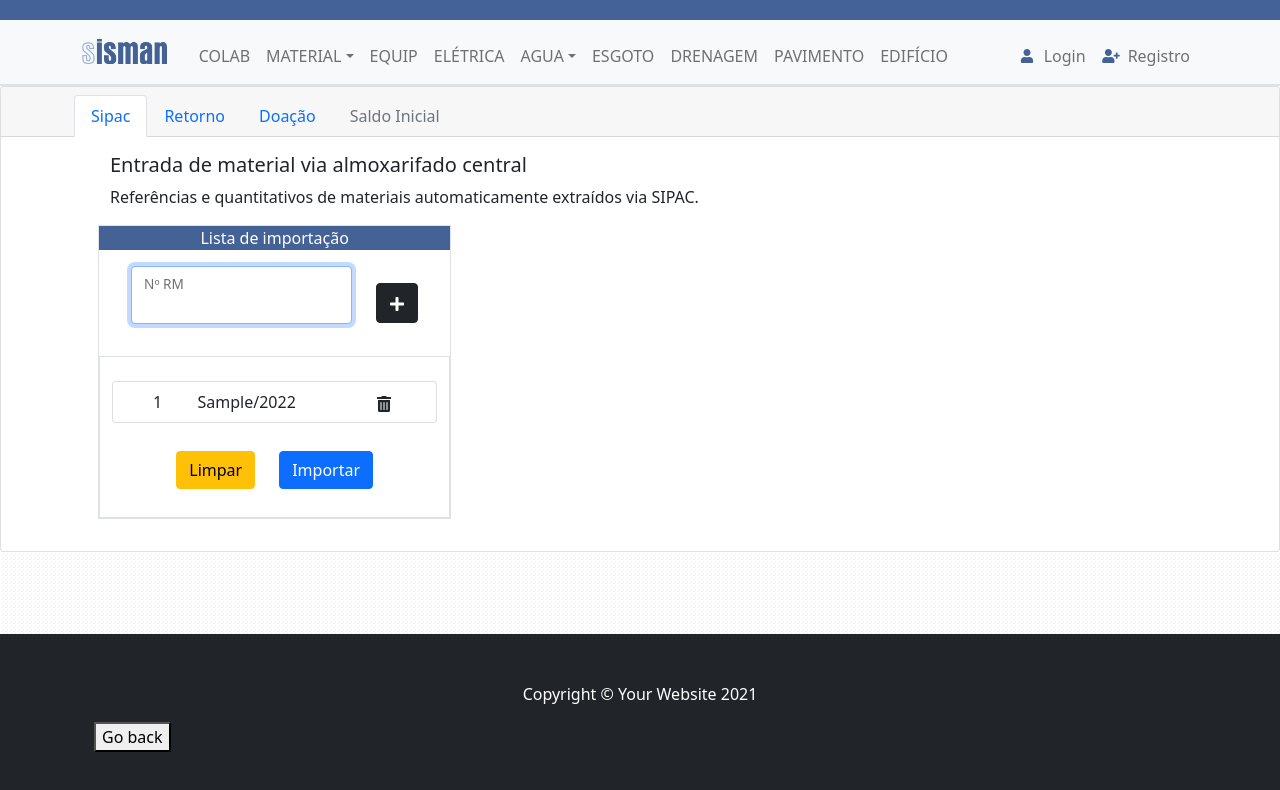
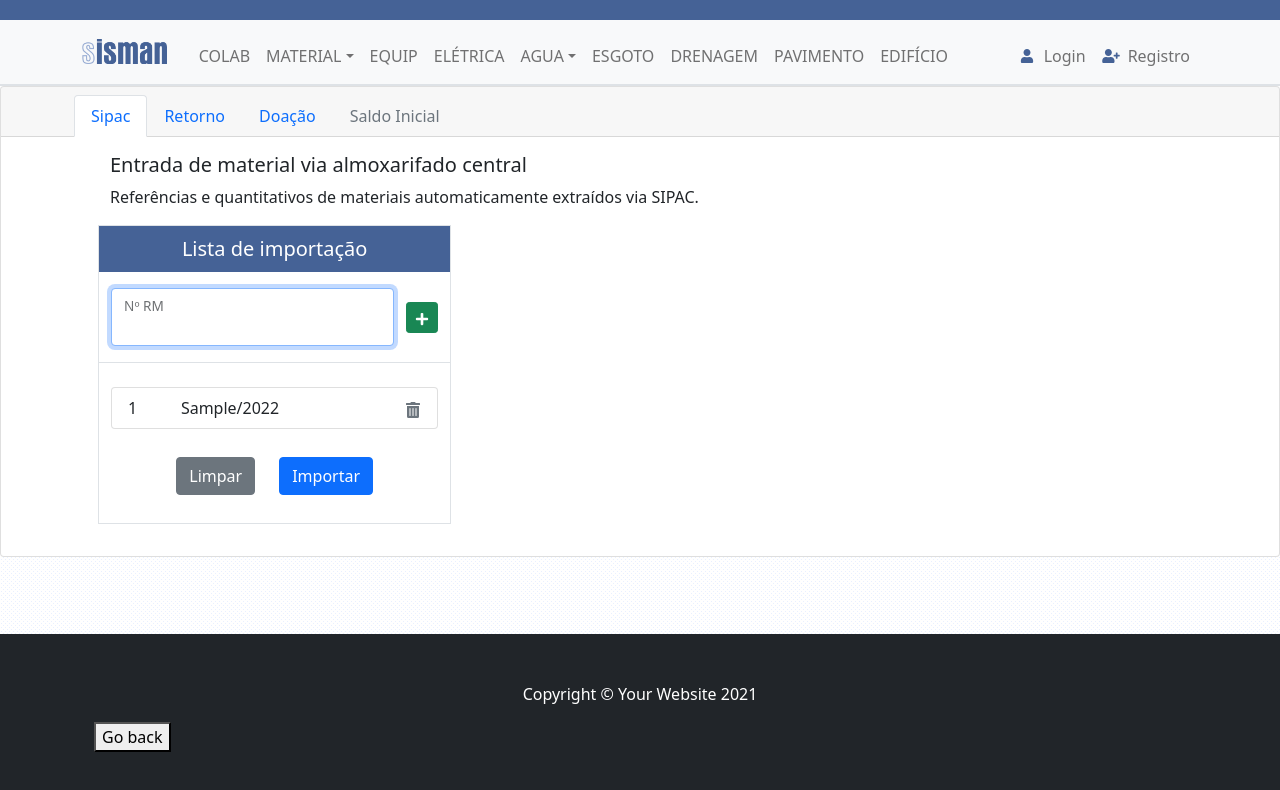
Before and after one commit to mykael90/app_diman, a React (Create React App) app: page /materials/in/sipac in a window 1280 px wide. Both pictures are taken after typing "Sample" into the empty fields and a click on the button "Add Req". Shown: the top 790 px of the page. Built offline with nearby package versions, Linux system fonts and the light colour scheme.

Commit message:
ajustes layout

```diff
--- a/src/pages/Materials/in/Sipac/components/AddReq.js
+++ b/src/pages/Materials/in/Sipac/components/AddReq.js
@@ -2,21 +2,19 @@
 /* eslint-disable react/prop-types */
 import React, { useRef } from 'react';
 import { FaPlus } from 'react-icons/fa';
-import { Button, Row, Col } from 'react-bootstrap';
+import { Button, Row, Col, Form } from 'react-bootstrap';
 import FloatingLabel from 'react-bootstrap/FloatingLabel';
-
-import { StyledForm } from '../styled';
 
 export default function AddReq({ newReq, setNewReq, submitReq }) {
   const inputRef = useRef();
 
   return (
-    <StyledForm onSubmit={submitReq}>
-      <StyledForm.Group>
+    <Form noValidate onSubmit={submitReq}>
+      <Form.Group>
         <Row className="d-flex align-items-center">
           <Col>
-            <FloatingLabel controlId="reqmat" label="Nº RM" className="mb-3">
-              <StyledForm.Control
+            <FloatingLabel controlId="reqmat" label="Nº RM">
+              <Form.Control
                 autoFocus
                 ref={inputRef}
                 id="reqmat"
@@ -28,10 +26,10 @@ export default function AddReq({ newReq, setNewReq, submitReq }) {
               />
             </FloatingLabel>
           </Col>
-          <Col xs="auto">
+          <Col xs="auto" className="center-text ps-0">
             <Button
-              className="pb-2"
-              variant="dark"
+              size="sm"
+              variant="success"
               type="submit"
               aria-label="Add Req"
               onClick={() => inputRef.current.focus()}
@@ -40,7 +38,7 @@ export default function AddReq({ newReq, setNewReq, submitReq }) {
             </Button>
           </Col>
         </Row>
-      </StyledForm.Group>
-    </StyledForm>
+      </Form.Group>
+    </Form>
   );
 }
--- a/src/pages/Materials/in/Sipac/components/Content.js
+++ b/src/pages/Materials/in/Sipac/components/Content.js
@@ -10,7 +10,7 @@ export default function Content({
   handleSubmit,
 }) {
   return (
-    <div className="border">
+    <div>
       {reqs.length ? (
         <ReqList
           reqs={reqs}
--- a/src/pages/Materials/in/Sipac/components/ImportSipac.js
+++ b/src/pages/Materials/in/Sipac/components/ImportSipac.js
@@ -19,15 +19,15 @@ export default function importSipac({
     <Row className="my-3">
       <Col xs={12} md={8} lg={4} className="border">
         <Row
-          className="justify-content-center fs-6"
+          className="justify-content-center fs-5 py-2"
           style={{ background: primaryDarkColor, color: 'white' }}
         >
           Lista de importação
         </Row>
-        <Row>
+        <Row className="my-3">
           <AddReq newReq={newReq} setNewReq={setNewReq} submitReq={submitReq} />
         </Row>
-        <Row>
+        <Row className="border-top">
           <Content
             reqs={reqs}
             deleteReq={deleteReq}
--- a/src/pages/Materials/in/Sipac/components/LineReq.js
+++ b/src/pages/Materials/in/Sipac/components/LineReq.js
@@ -1,15 +1,14 @@
 /* eslint-disable react/prop-types */
 import React from 'react';
-import { Container, Row, Col } from 'react-bootstrap';
+import { Row, Col } from 'react-bootstrap';
 import { FaTrashAlt } from 'react-icons/fa';
 
 export default function LineReq({ req, deleteReq }) {
   return (
-    <Container>
     <Row>
       <Col xs={2}>{req.id}</Col>
       <Col xs={8}>{req.req}</Col>
-        <Col xs={1}>
+      <Col xs={2} className="text-end text-secondary">
         <FaTrashAlt
           onClick={() => deleteReq(req.id)}
           role="button"
@@ -18,6 +17,5 @@ export default function LineReq({ req, deleteReq }) {
         />
       </Col>
     </Row>
-    </Container>
   );
 }
--- a/src/pages/Materials/in/Sipac/components/ReqList.js
+++ b/src/pages/Materials/in/Sipac/components/ReqList.js
@@ -26,16 +26,12 @@ function ReqList({ reqs, deleteReq, handleClear, handleSubmit }) {
       </Row>
       <Row className="my-4 text-center justify-content-center">
         <Col xs="auto" className="my-1">
-          <Button variant="warning" onClick={handleClear}>
+          <Button variant="secondary" onClick={handleClear}>
             Limpar
           </Button>
         </Col>
         <Col xs="auto" className="my-1">
-          <Button
-            variant="primary"
-            className="btn-primary"
-            onClick={handleSubmit}
-          >
+          <Button variant="primary" onClick={handleSubmit}>
             Importar
           </Button>
         </Col>
--- a/src/pages/Materials/in/Sipac/index.js
+++ b/src/pages/Materials/in/Sipac/index.js
@@ -671,7 +671,7 @@ export default function inputMaterial() {
 
   const handleClear = async (e) => {
     e.preventDefault();
-    setSipac([]);
+    setReqs('');
   };
 
   return (
--- a/src/pages/Materials/in/Sipac/styled.js
+++ b/src/pages/Materials/in/Sipac/styled.js
@@ -2,5 +2,5 @@ import styled from 'styled-components';
 import { Form } from 'react-bootstrap';
 
 export const StyledForm = styled(Form)`
-  padding: 1em 2em;
+  /* padding: 1em 2em; */
 `;
```
Also changed, not shown: .eslintrc.js. Lines whose indentation alone changed are shown as unchanged.
